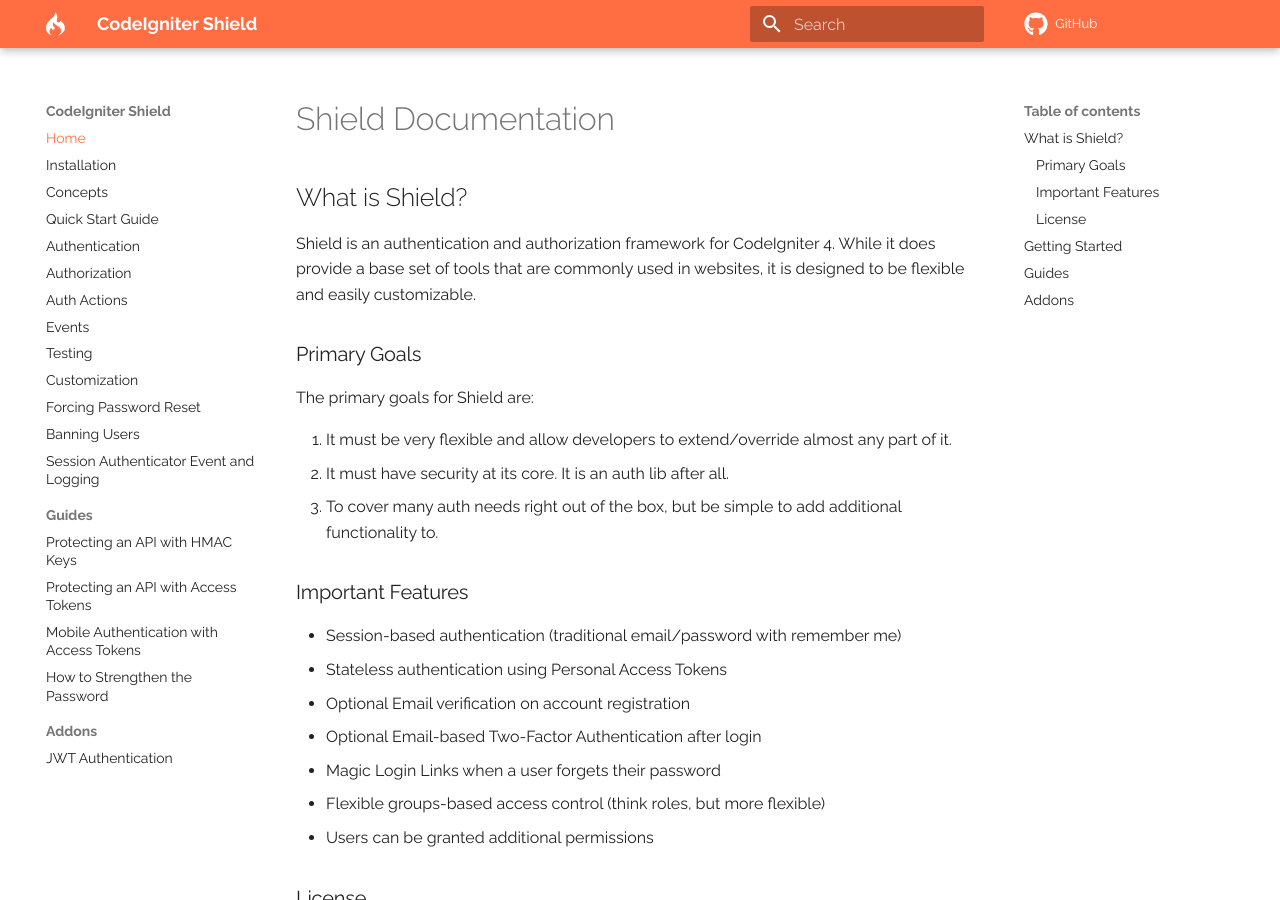
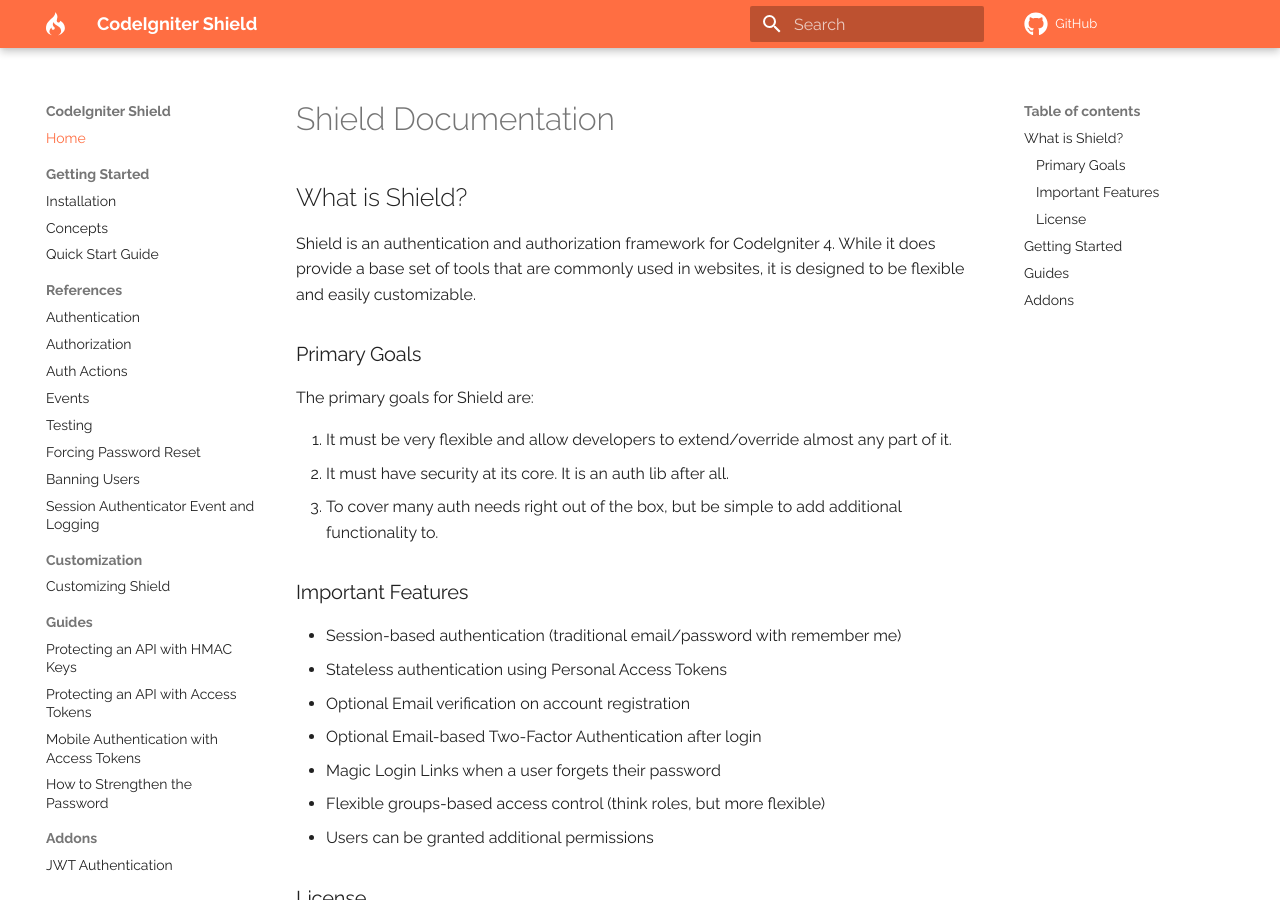
Before and after one commit to codeigniter4/shield, an MkDocs documentation site: the page built from docs/index.md, in a window 1280 px wide and 900 px high. Built offline with MkDocs 1.6.1 and Material for MkDocs 9.7.7, drawn with Linux system fonts in a browser that asks for light colours; comment, search, counter and statistics services are not loaded; a style sheet for code colours, icons or effects is not loaded.

Commit message:
docs: reorganize TOC

```diff
--- a/mkdocs.yml
+++ b/mkdocs.yml
@@ -38,18 +38,21 @@ extra_javascript:
 
 nav:
   - Home: index.md
-  - Installation: install.md
-  - Concepts: concepts.md
-  - Quick Start Guide: quickstart.md
-  - Authentication: authentication.md
-  - Authorization: authorization.md
-  - Auth Actions: auth_actions.md
-  - Events: events.md
-  - Testing: testing.md
-  - Customization: customization.md
-  - Forcing Password Reset: forcing_password_reset.md
-  - Banning Users: banning_users.md
-  - session_auth_event_and_logging.md
+  - Getting Started:
+    - Installation: install.md
+    - Concepts: concepts.md
+    - Quick Start Guide: quickstart.md
+  - References:
+    - Authentication: authentication.md
+    - Authorization: authorization.md
+    - Auth Actions: auth_actions.md
+    - Events: events.md
+    - Testing: testing.md
+    - Forcing Password Reset: forcing_password_reset.md
+    - Banning Users: banning_users.md
+    - session_auth_event_and_logging.md
+  - Customization:
+      - customization.md
   - Guides:
     - guides/api_hmac_keys.md
     - guides/api_tokens.md
```
